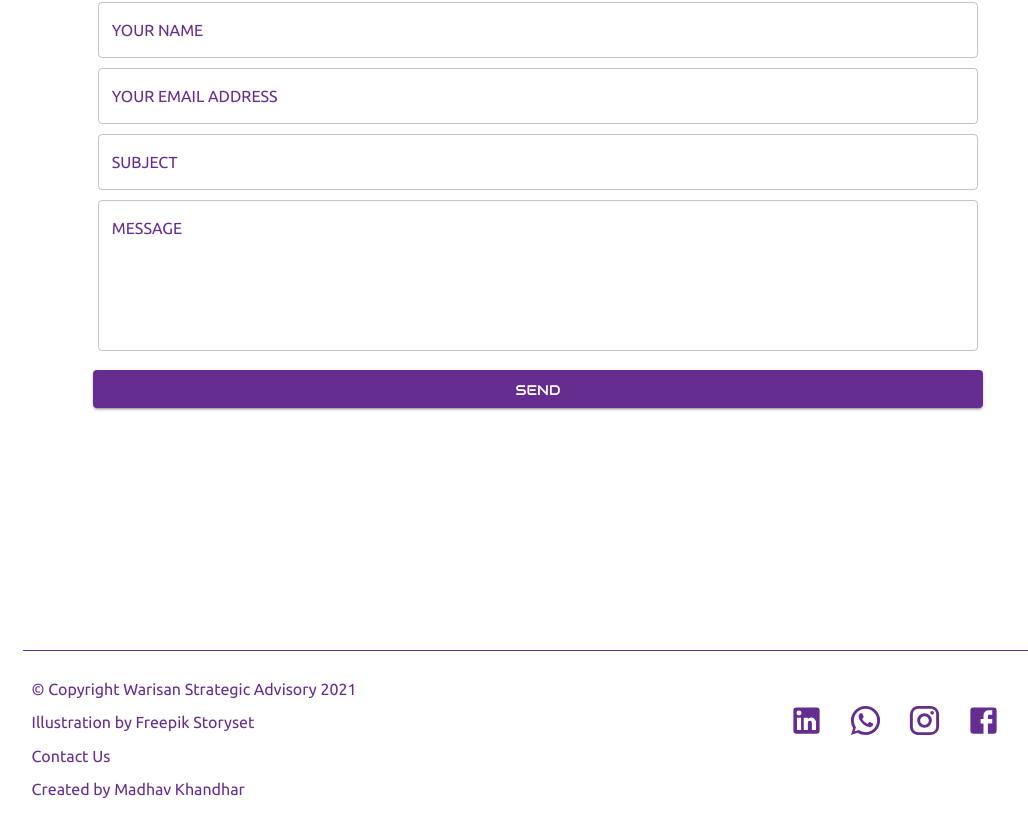
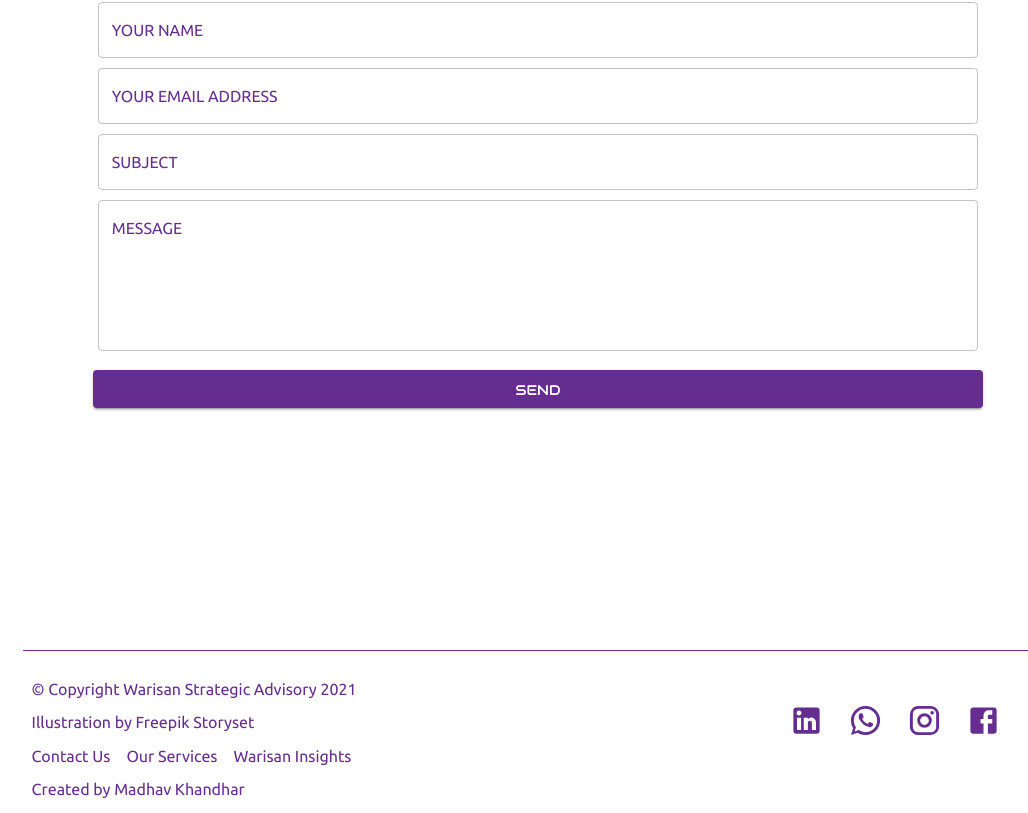
Before and after one commit to Mvk122/warisanwebsite, a React (Create React App) app: page /contact in a window 1280 px wide. Shown: the part 285-1098 px from the top of the page, without its empty margins (102-1130 px from the left). Built offline with nearby package versions, Linux system fonts and the light colour scheme.

Commit message:
Added links to footer for SEO and added helmet to Services for SEO

```diff
--- a/src/components/Footer.js
+++ b/src/components/Footer.js
@@ -64,7 +64,14 @@ const Footer = props => {
                             <Link href="/contact" color="inherit">
                                 Contact Us
                             </Link>
+                            <Link href="/services" color="inherit" style={{paddingLeft:"1em"}}>
+                                Our Services
+                            </Link>
+                            <Link href="/insights" color="inherit" style={{paddingLeft:"1em"}}>
+                                Warisan Insights
+                            </Link>
                         </Typography>
+
                         <Typography variant="subtitle1" gutterBottom>
                             Created by Madhav Khandhar
                         </Typography>
--- a/src/views/Contact.js
+++ b/src/views/Contact.js
@@ -81,7 +81,7 @@ const Contact = props => {
         <div className={classes.root}>
             <Helmet>
                 <title>Contact | Warisan Strategic Advisory</title>
-                <meta property="og:title" content="Home | Warisan Strategic Avisory" />
+                <meta property="og:title" content="Home | Warisan Strategic Advisory" />
                 <meta property="og:description" content="Get in contact with Warisan Strategic Advisory to optimise your SME business for the new 4th industrial revolution" />
             </Helmet>
             <HeaderAppBar />
--- a/src/views/Frontpage.js
+++ b/src/views/Frontpage.js
@@ -197,7 +197,7 @@ const Frontpage = props => {
         <div className={classes.root}>
             <Helmet>
                 <title>Home | Warisan Strategic Advisory</title>
-                <meta property="og:title" content="Home | Warisan Strategic Avisory" />
+                <meta property="og:title" content="Home | Warisan Strategic Advisory" />
                 <meta property="og:description" content=" Warisan Strategic Advisory is a consulting firm that offers affordable rates to Malaysian SME's, specialising in digital nurturing, marketing, big data analytics, first step solutions and more!" />
             </Helmet>
             <HeaderAppBar />
--- a/src/views/Services.js
+++ b/src/views/Services.js
@@ -2,6 +2,7 @@ import React from 'react';
 import { makeStyles } from '@material-ui/core/styles';
 import Grid from '@material-ui/core/Grid';
 import Typography from '@material-ui/core/Typography';
+import { Helmet } from "react-helmet"
 
 import HeaderAppBar from "../components/HeaderAppBar";
 import Footer from "../components/Footer";
@@ -65,6 +66,11 @@ const Services = props => {
     const classes = useStyles();
     return (
         <div className={classes.root}>
+            <Helmet>
+                <title>Services | Warisan Strategic Advisory</title>
+                <meta property="og:title" content="Services | Warisan Strategic Advisory" />
+                <meta property="og:description" content="Use Warisan's large array of strategy, IT, creative and data analytics tools to improve your business." />
+            </Helmet>
             <HeaderAppBar />
             <div style={{textAlign: "center"}}>
                 <Typography variant="h2" gutterBottom>
```
